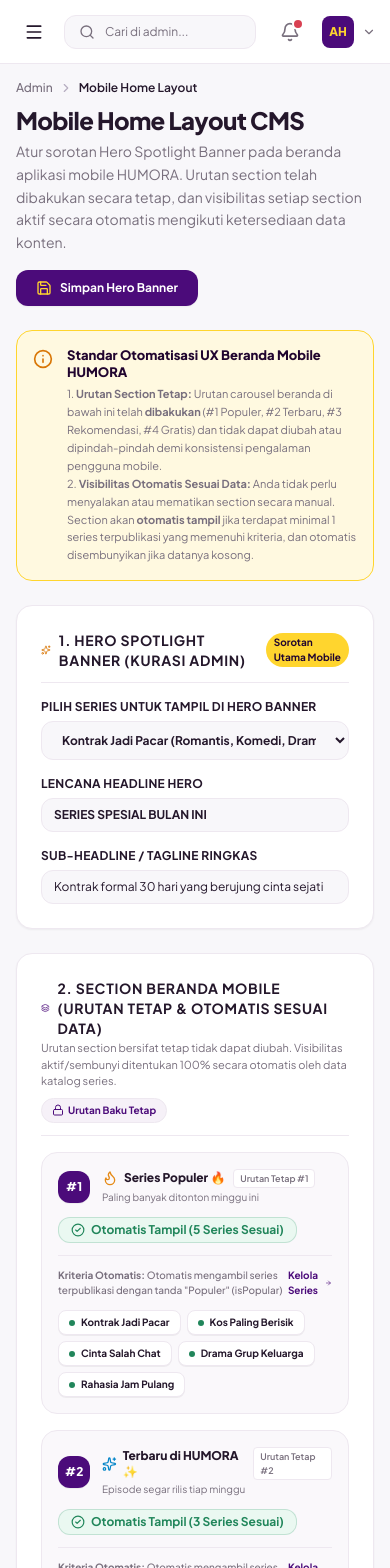
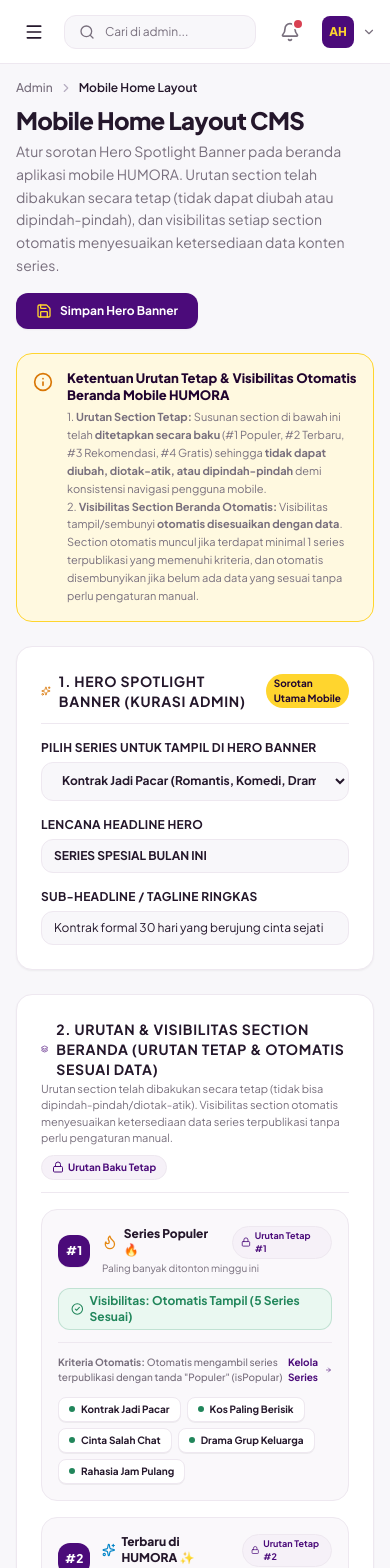
Before and after one commit to ardhikaxx/fe-web-humora, a Next.js app: page /admin/mobile-home in a window 390 px wide. Shown: the top 1568 px of the page. Built offline with nearby package versions, Linux system fonts and the light colour scheme.

Commit message:
feat: optimasi layout responsif penuh dan pembakuan urutan tetap mobile home

```diff
--- a/app/admin/layout.tsx
+++ b/app/admin/layout.tsx
@@ -21,7 +21,7 @@
       {/* Main Content Area */}
       <div className="flex-1 min-w-0 flex flex-col min-h-screen">
         <AdminTopbar onOpenMobileSidebar={() => setIsMobileSidebarOpen(true)} />
-        <main className="flex-1 p-4 sm:p-6 lg:p-8 max-w-7xl w-full mx-auto animate-in fade-in duration-150">
+        <main className="flex-1 p-4 sm:p-6 lg:p-8 w-full animate-in fade-in duration-150">
           {children}
         </main>
       </div>
--- a/app/admin/mobile-home/page.tsx
+++ b/app/admin/mobile-home/page.tsx
@@ -150,7 +150,7 @@
       {/* Header */}
       <PageHeader
         title="Mobile Home Layout CMS"
-        description="Atur sorotan Hero Spotlight Banner pada beranda aplikasi mobile HUMORA. Urutan section telah dibakukan secara tetap, dan visibilitas setiap section aktif secara otomatis mengikuti ketersediaan data konten."
+        description="Atur sorotan Hero Spotlight Banner pada beranda aplikasi mobile HUMORA. Urutan section telah dibakukan secara tetap (tidak dapat diubah atau dipindah-pindah), dan visibilitas setiap section otomatis menyesuaikan ketersediaan data konten series."
         breadcrumbs={[{ label: 'Mobile Home Layout' }]}
         actions={
           <button
@@ -167,11 +167,11 @@
         <Info className="w-5 h-5 text-[#D97706] shrink-0 mt-0.5" />
         <div className="space-y-1">
           <p className="font-extrabold text-[13px] text-[#21052F]">
-            Standar Otomatisasi UX Beranda Mobile HUMORA
+            Ketentuan Urutan Tetap &amp; Visibilitas Otomatis Beranda Mobile HUMORA
           </p>
           <p className="text-[11px] text-[#786F7D] leading-relaxed">
-            1. <strong>Urutan Section Tetap:</strong> Urutan carousel beranda di bawah ini telah <strong>dibakukan</strong> (#1 Populer, #2 Terbaru, #3 Rekomendasi, #4 Gratis) dan tidak dapat diubah atau dipindah-pindah demi konsistensi pengalaman pengguna mobile.<br />
-            2. <strong>Visibilitas Otomatis Sesuai Data:</strong> Anda tidak perlu menyalakan atau mematikan section secara manual. Section akan <strong>otomatis tampil</strong> jika terdapat minimal 1 series terpublikasi yang memenuhi kriteria, dan otomatis disembunyikan jika datanya kosong.
+            1. <strong>Urutan Section Tetap:</strong> Susunan section di bawah ini telah <strong>ditetapkan secara baku</strong> (#1 Populer, #2 Terbaru, #3 Rekomendasi, #4 Gratis) sehingga <strong>tidak dapat diubah, diotak-atik, atau dipindah-pindah</strong> demi konsistensi navigasi pengguna mobile.<br />
+            2. <strong>Visibilitas Section Beranda Otomatis:</strong> Visibilitas tampil/sembunyi <strong>otomatis disesuaikan dengan data</strong>. Section otomatis muncul jika terdapat minimal 1 series terpublikasi yang memenuhi kriteria, dan otomatis disembunyikan jika belum ada data yang sesuai tanpa perlu pengaturan manual.
           </p>
         </div>
       </div>
@@ -242,10 +242,10 @@
             <div className="flex flex-col sm:flex-row sm:items-center justify-between pb-3 border-b border-[#EEE8F0] gap-2">
               <div>
                 <h3 className="text-sm font-bold text-[#24172B] uppercase tracking-wider flex items-center gap-2">
-                  <Layers className="w-4 h-4 text-[#4B0B7A]" /> 2. Section Beranda Mobile (Urutan Tetap &amp; Otomatis Sesuai Data)
+                  <Layers className="w-4 h-4 text-[#4B0B7A]" /> 2. Urutan &amp; Visibilitas Section Beranda (Urutan Tetap &amp; Otomatis Sesuai Data)
                 </h3>
                 <p className="text-[11px] text-[#786F7D] mt-0.5">
-                  Urutan section bersifat tetap tidak dapat diubah. Visibilitas aktif/sembunyi ditentukan 100% secara otomatis oleh data katalog series.
+                  Urutan section telah dibakukan secara tetap (tidak bisa dipindah-pindah/diotak-atik). Visibilitas section otomatis menyesuaikan ketersediaan data series terpublikasi tanpa perlu pengaturan manual.
                 </p>
               </div>
               <span className="self-start sm:self-auto text-[10px] font-bold px-2.5 py-1 rounded-full bg-[#F6F1F8] text-[#4B0B7A] border border-[#EEE8F0] shrink-0 flex items-center gap-1">
@@ -275,8 +275,8 @@
                             {sec.icon}
                             {sec.title}
                           </h4>
-                          <span className="text-[9px] text-[#786F7D] bg-white px-1.5 py-0.5 rounded border border-[#EEE8F0] font-semibold">
-                            Urutan Tetap #{idx + 1}
+                          <span className="text-[9px] text-[#4B0B7A] bg-[#F6F1F8] px-2 py-0.5 rounded-full border border-[#EEE8F0] font-bold flex items-center gap-1">
+                            <Lock className="w-2.5 h-2.5" /> Urutan Tetap #{idx + 1}
                           </span>
                         </div>
                         <p className="text-[10px] text-[#786F7D] mt-0.5">{sec.subtitle}</p>
@@ -291,7 +291,7 @@
                           title="Section otomatis tampil di aplikasi mobile karena terdapat data series yang sesuai kriteria"
                         >
                           <CheckCircle2 className="w-3.5 h-3.5" />
-                          <span>Otomatis Tampil ({sec.seriesList.length} Series Sesuai)</span>
+                          <span>Visibilitas: Otomatis Tampil ({sec.seriesList.length} Series Sesuai)</span>
                         </span>
                       ) : (
                         <span
@@ -299,7 +299,7 @@
                           title="Section otomatis disembunyikan karena belum ada data series yang sesuai kriteria"
                         >
                           <EyeOff className="w-3.5 h-3.5" />
-                          <span>Otomatis Disembunyikan (0 Data)</span>
+                          <span>Visibilitas: Otomatis Disembunyikan (0 Data)</span>
                         </span>
                       )}
                     </div>
--- a/lib/context/AdminContext.tsx
+++ b/lib/context/AdminContext.tsx
@@ -190,7 +190,16 @@
         if (parsed.subscribers && Array.isArray(parsed.subscribers)) setSubscribers(parsed.subscribers);
         if (parsed.transactions && Array.isArray(parsed.transactions)) setTransactions(parsed.transactions);
         if (parsed.notifications && Array.isArray(parsed.notifications)) setNotifications(parsed.notifications);
-        if (parsed.mobileHomeLayout) setMobileHomeLayout(parsed.mobileHomeLayout);
+        if (parsed.mobileHomeLayout) {
+          // Guarantee fixed standard immutable sequence and default sections
+          setMobileHomeLayout({
+            ...INITIAL_MOBILE_HOME_LAYOUT,
+            heroSeriesId: parsed.mobileHomeLayout.heroSeriesId || INITIAL_MOBILE_HOME_LAYOUT.heroSeriesId,
+            heroHeadline: parsed.mobileHomeLayout.heroHeadline || INITIAL_MOBILE_HOME_LAYOUT.heroHeadline,
+            heroSubheadline: parsed.mobileHomeLayout.heroSubheadline || INITIAL_MOBILE_HOME_LAYOUT.heroSubheadline,
+            sections: INITIAL_MOBILE_HOME_LAYOUT.sections,
+          });
+        }
         if (parsed.settings) setSettings(parsed.settings);
         if (parsed.activities && Array.isArray(parsed.activities)) setActivities(parsed.activities);
       }
@@ -564,28 +573,14 @@
     }));
   }, []);
 
-  const toggleSectionVisibility = useCallback((sectionId: string) => {
-    setMobileHomeLayout((prev) => ({
-      ...prev,
-      sections: prev.sections.map((s) => (s.id === sectionId ? { ...s, enabled: !s.enabled } : s)),
-    }));
+  // Section visibility is 100% automated based on published series data (no manual toggle allowed)
+  const toggleSectionVisibility = useCallback(() => {
+    // No-op: Visibilitas section otomatis ditentukan oleh ketersediaan data konten
   }, []);
 
-  const reorderSection = useCallback((sectionId: string, direction: 'up' | 'down') => {
-    setMobileHomeLayout((prev) => {
-      const idx = prev.sections.findIndex((s) => s.id === sectionId);
-      if (idx === -1) return prev;
-      if (direction === 'up' && idx === 0) return prev;
-      if (direction === 'down' && idx === prev.sections.length - 1) return prev;
-
-      const targetIdx = direction === 'up' ? idx - 1 : idx + 1;
-      const newSections = [...prev.sections];
-      const temp = newSections[idx];
-      newSections[idx] = newSections[targetIdx];
-      newSections[targetIdx] = temp;
-
-      return { ...prev, sections: newSections };
-    });
+  // Section order is immutable (#1 Populer, #2 Terbaru, #3 Rekomendasi, #4 Gratis)
+  const reorderSection = useCallback(() => {
+    // No-op: Urutan section beranda bersifat tetap dan tidak dapat dipindah-pindah
   }, []);
 
   const updateSectionSeries = useCallback((sectionId: string, seriesIds: string[]) => {
```
Also changed, not shown: 1 other file (tests, documents, lock files or other folders).
